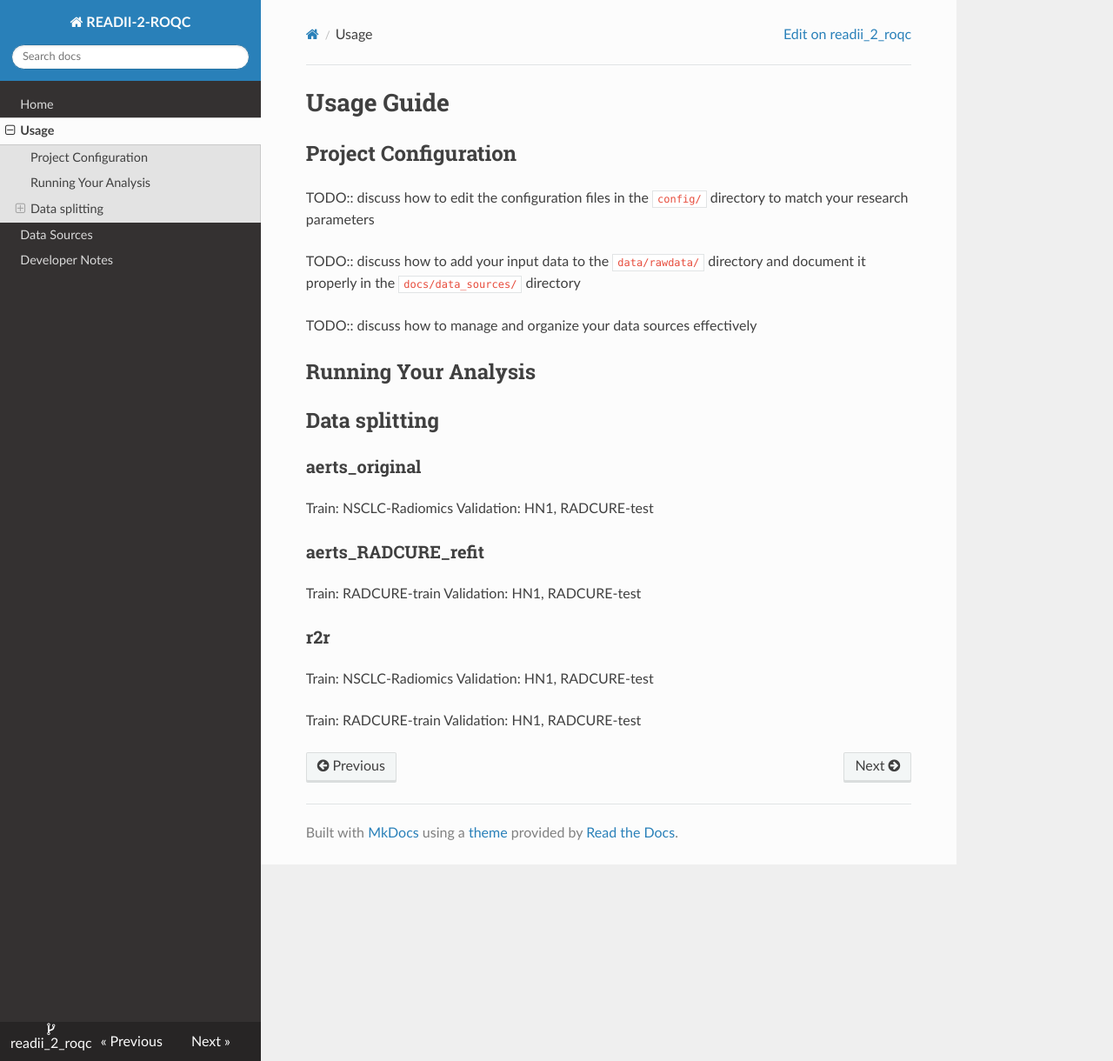
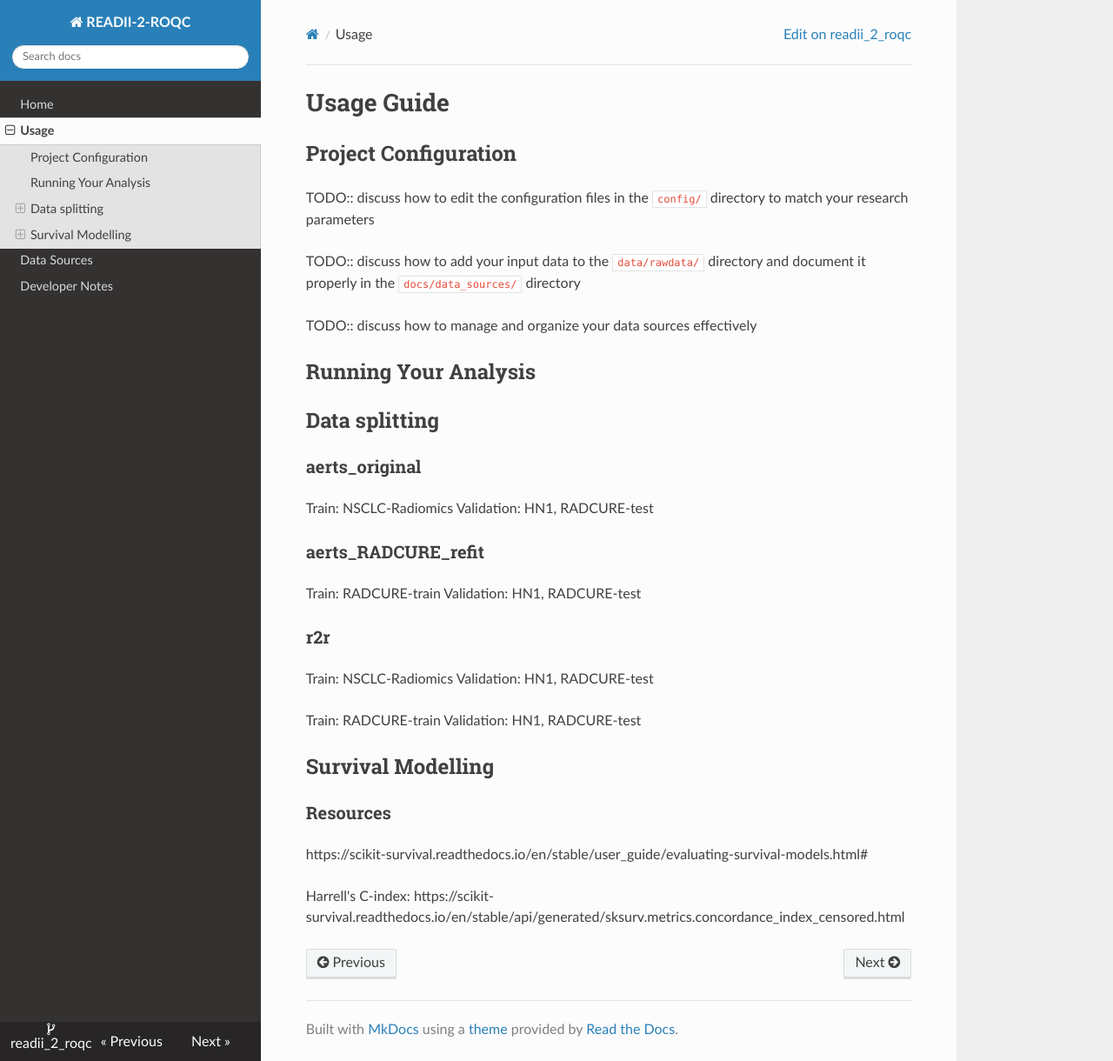
Before and after one commit to bhklab/readii_2_roqc, an MkDocs documentation site: the page built from docs/usage.md, in a window 1280 px wide and 1220 px high. Shown: the whole window at 87% size. Built offline with MkDocs 1.6.1, drawn with Linux system fonts in a browser that asks for light colours; nearby versions of some CDN libraries.

Commit message:
docs: add survival modelling resources

```diff
--- a/docs/usage.md
+++ b/docs/usage.md
@@ -27,3 +27,10 @@ Validation: HN1, RADCURE-test
 
 Train: RADCURE-train
 Validation: HN1, RADCURE-test
+
+
+## Survival Modelling
+### Resources
+https://scikit-survival.readthedocs.io/en/stable/user_guide/evaluating-survival-models.html#
+
+Harrell's C-index: https://scikit-survival.readthedocs.io/en/stable/api/generated/sksurv.metrics.concordance_index_censored.html
```
